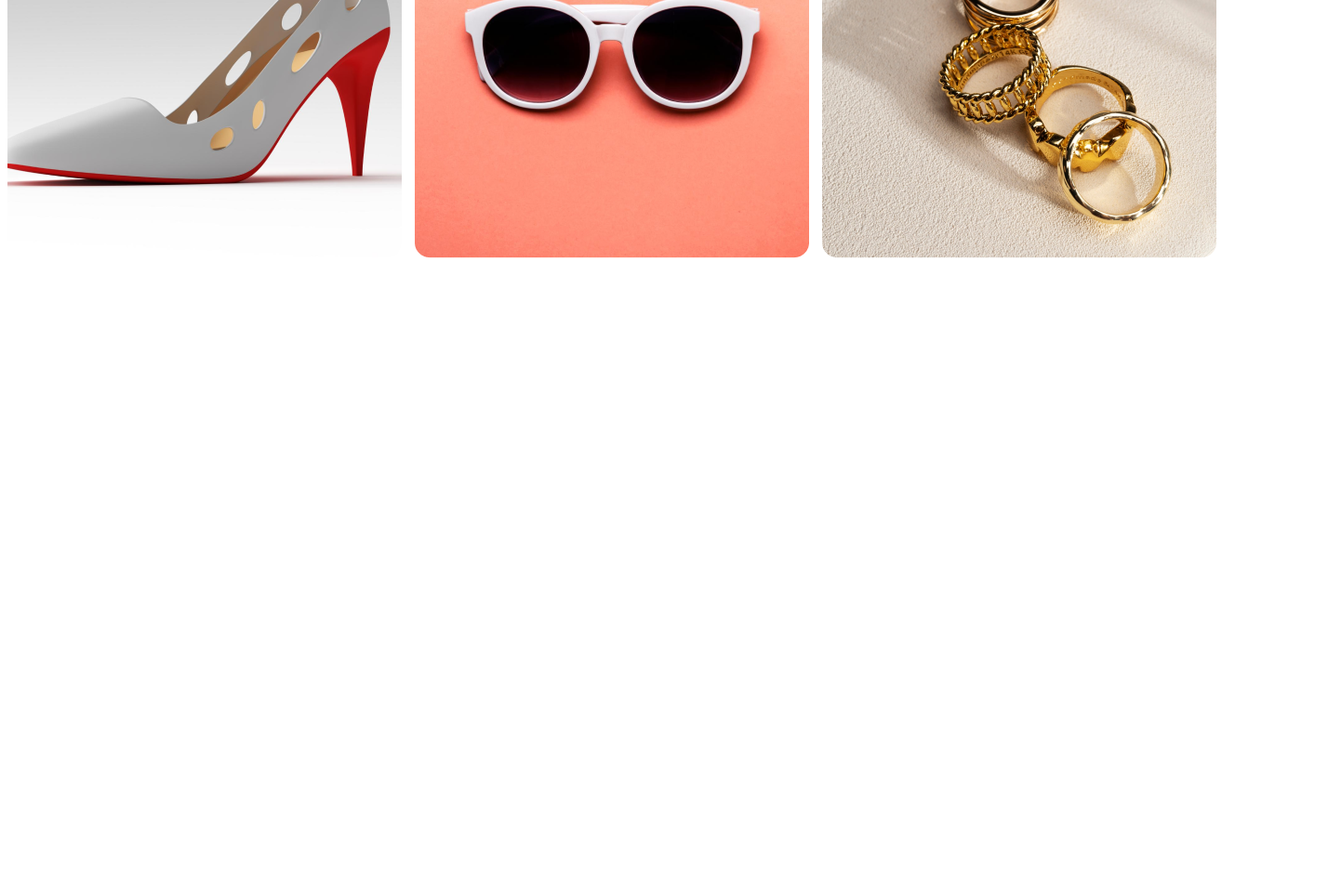
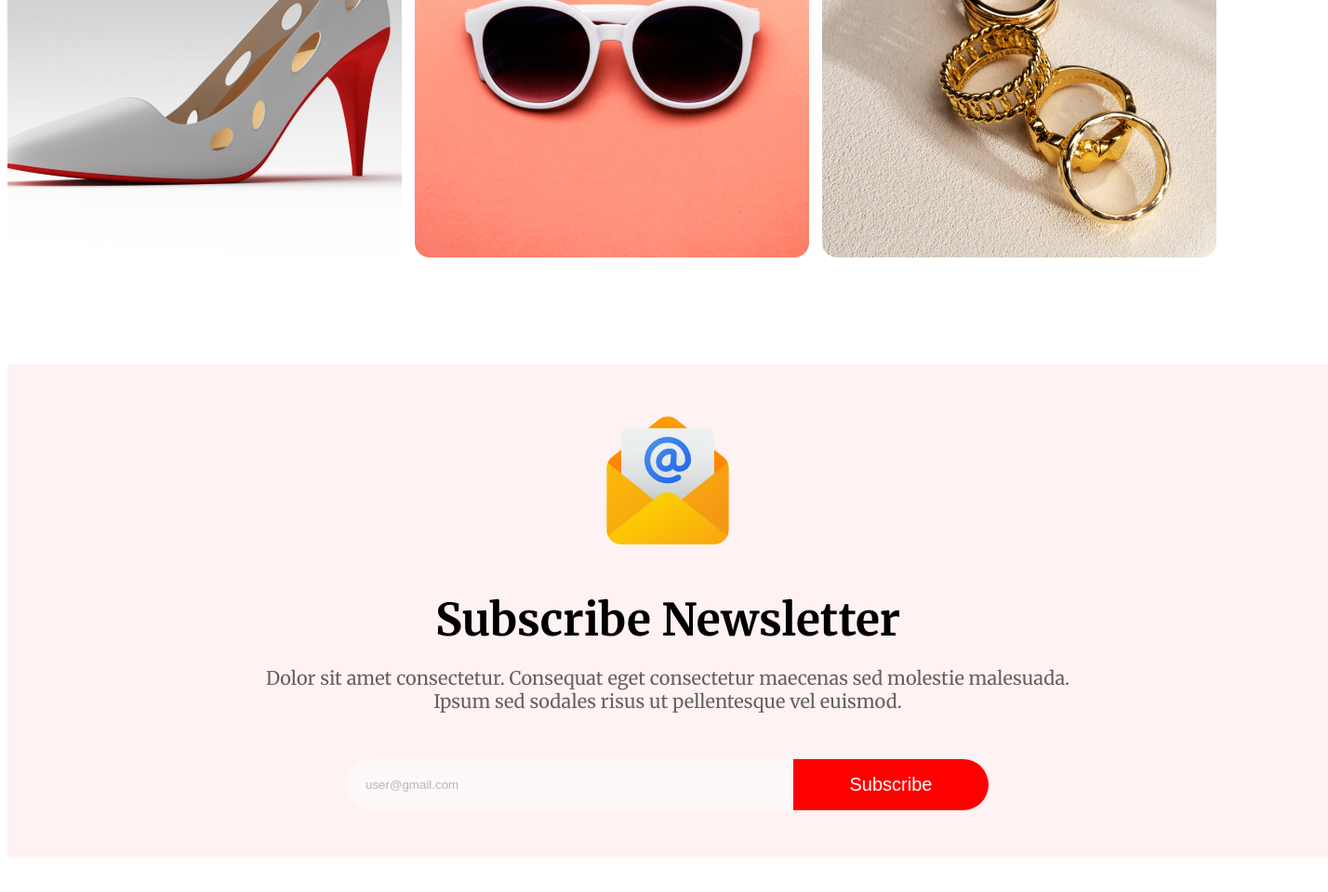
Before and after one commit to getAhsaan/new-year-offer, a plain HTML site: page index.html in a window 1280 px wide. Shown: the part 4889-5849 px from the top of the page at 93% size, 1428 px wide, since content can reach past the window. Before the commit the page ends 5189 px from the top, so only its background shows below. Drawn offline with Linux system fonts and the light colour scheme.

Commit message:
newsletter section added

```diff
--- a/index.html
+++ b/index.html
@@ -135,6 +135,19 @@
                 <img src="images/Rectangle 8.png" alt="picture 8">
             </div>
          </section>
+         <!-- newsletter section  -->
+          <section class="newsletter-section">
+            <div>
+                <img src="images/Group 61.png" alt="email">
+            </div>
+            <h1>Subscribe Newsletter</h1>
+            <p>Dolor sit amet consectetur. Consequat eget consectetur maecenas sed molestie malesuada. Ipsum sed sodales risus ut
+            pellentesque vel euismod.</p>
+            <form class="subscription" action="#">
+                <input class="add-email" type="email" placeholder="user@gmail.com" />
+                <button class="submit-email">Subscribe</button>
+            </form>
+          </section>
     </main>
     <footer>
 
--- a/styles.css
+++ b/styles.css
@@ -392,3 +392,47 @@ body {
 margin-right: 10px;
 margin-bottom: 10px;
 }
+
+/* newsletter section styles  */
+.newsletter-section{
+background-color: rgb(255, 0, 0, 5%);
+    width: 1320px;
+    margin: 100px auto;
+    display: flex;
+    flex-direction: column;
+    align-items: center;
+    padding: 50px;
+}
+.newsletter-section h1{
+    font-size: 48px;
+    margin-bottom: 0;
+}
+.newsletter-section p{
+    text-align: center;
+    font-size: 20px;
+    width: 900px;
+    opacity: 0.6;
+}
+.subscription{
+position: relative;
+margin-top: 30px;
+}
+.subscription .add-email{
+    border: none;
+    padding: 20px;
+    opacity: 0.5;
+    border-radius: 50px;
+    width: 650px;
+}
+.subscription .submit-email{
+    position: absolute;
+    top: 0px;
+    right: 0px;
+    background-color: #FF0000;
+    border: none;
+    padding: 16px;
+    border-radius: 0px 50px 50px 0px;
+    width: 210px;
+    color: white;
+    font-size: 20px;
+}
```
